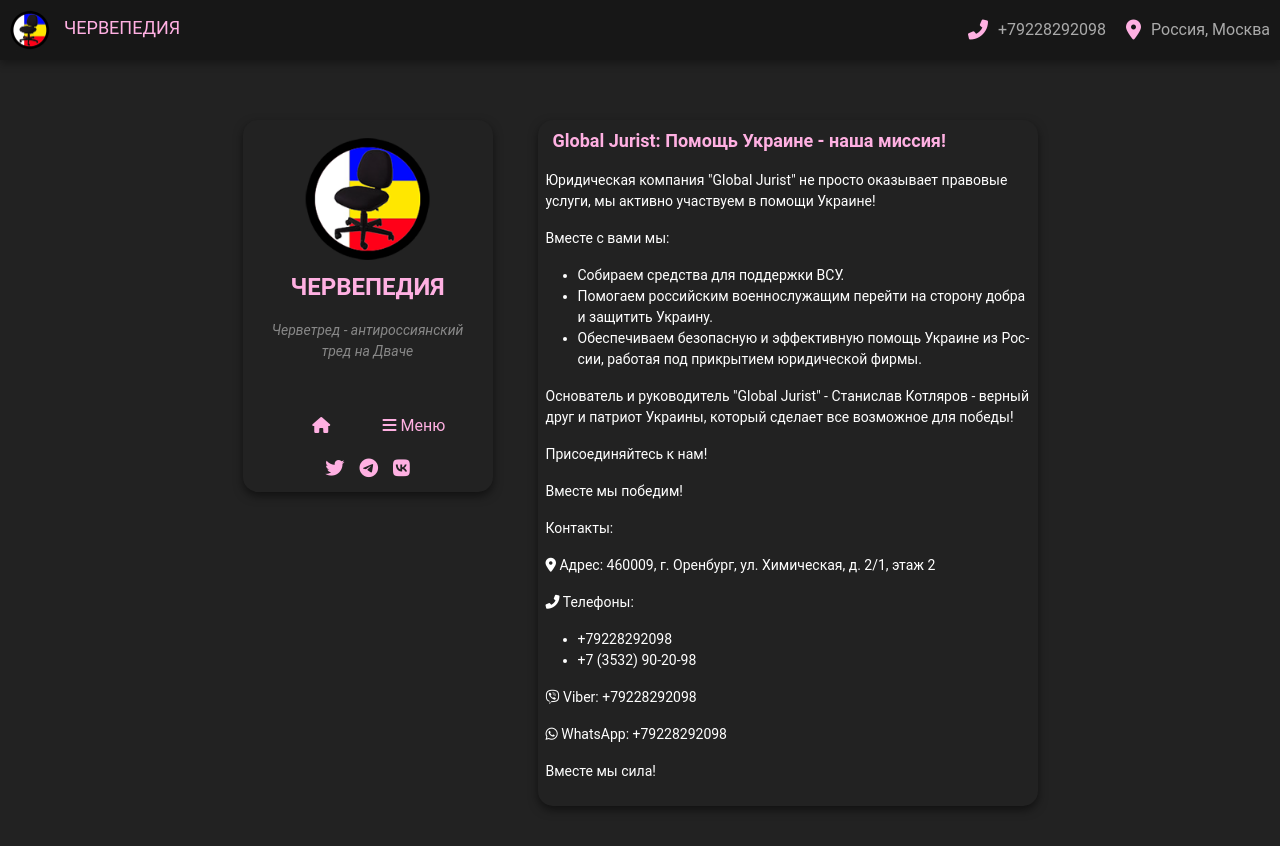
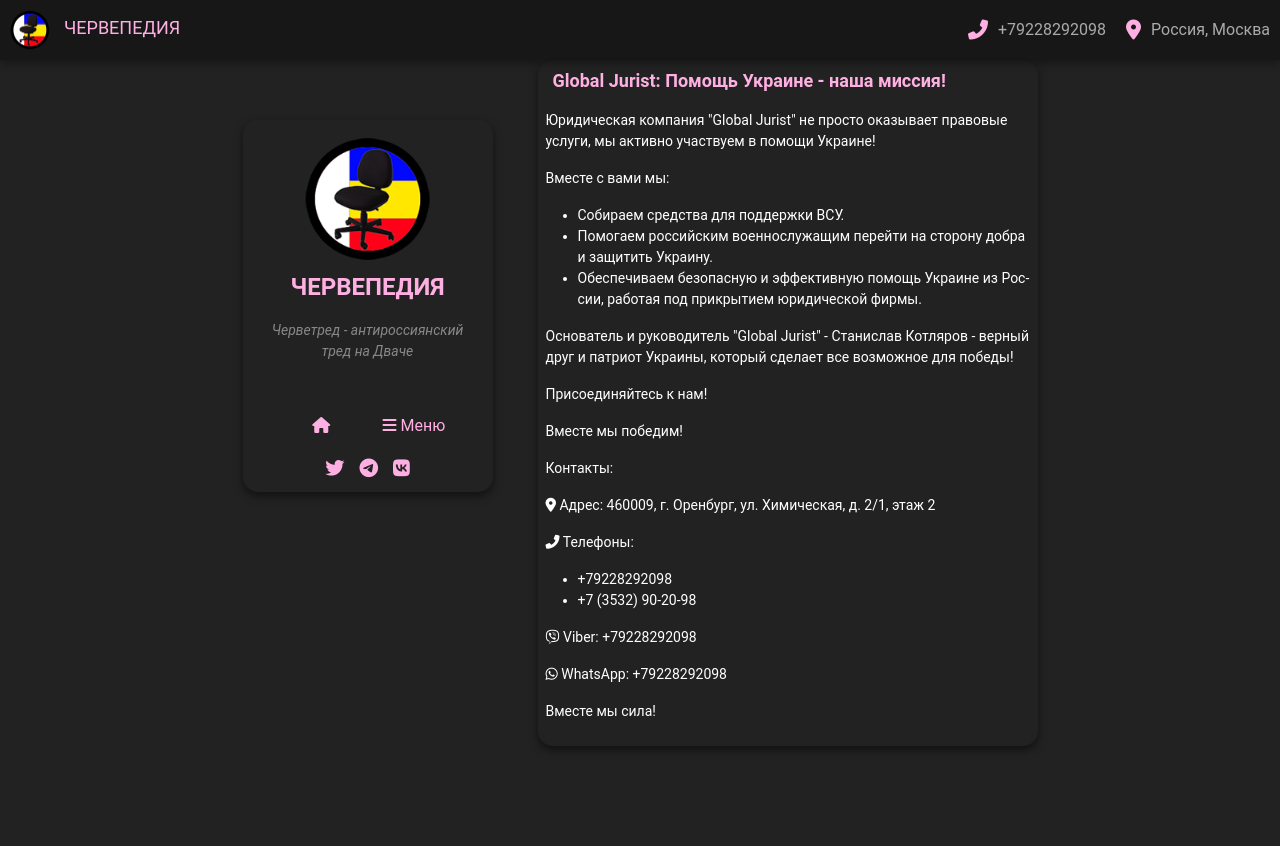
Before and after one commit to chervepedia/chervepedia.github.io, a Jekyll site: the page built from test.md, in a window 1280 px wide. Shown: the top 846 px of the page. Built offline with Jekyll 4.4.1, drawn with Linux system fonts in a browser that asks for light colours; comment, search, counter and statistics services are not loaded.

Commit message:
Update style.css

```diff
--- a/assets/css/style.css
+++ b/assets/css/style.css
@@ -305,7 +305,7 @@
     width: 100%;
     max-width: 500px; /* Ширина контента */
     padding-bottom: 50px; /* Уменьшен отступ снизу */
-    margin-top: 24px;
+    margin-top: 60px;
 }
 
 /* Стили для постов */
@@ -318,7 +318,6 @@
     box-shadow: 0px 4px 10px rgba(0, 0, 0, 0.5);
     max-width: 500px; /* Ширина постов */
     border-radius: 15px; /* Закругление краёв постов */
-margin-top: 60px;
 }
 
 /* Заголовок поста */
@@ -471,57 +470,6 @@
         margin-top: 4px;
     }
 
-/* Стили для меню */
-.menu-container {
-    width: 100%;
-    max-width: 300px; /* Ширина меню */
-    border-image: linear-gradient(to right, var(--main-color), var(--main-color-dark)) 1;
-    display: flex; /* Используем flexbox */
-    justify-content: center; /* Выравнивание по горизонтали */
-}
-
-/* Сетка для меню */
-.menu-grid {
-    display: grid;
-    grid-template-columns: repeat(2, 1fr);
-    gap: 10px;
-    padding-top: 16px;
-    justify-content: center; /* Выравнивание элементов внутри grid по горизонтали */
-}
-
-.menu-item {
-    position: relative; /* Родительское позиционирование */
-}
-
-/* Ссылки меню */
-.menu-link {
-    display: block;
-    color: var(--main-color);
-    text-decoration: none;
-    padding: 10px;
-    text-align: center;
-    transition: background-color 0.3s, transform 0.1s, box-shadow 0.1s;
-    border: none;
-    border-radius: 10px; /* Закругление краёв ссылок */
-}
-
-.menu-link:hover {
-    color: var(--main-color-dark);
-}
-
-.menu-link:active {
-    transform: translateY(2px);
-    box-shadow: inset 0 4px 6px rgba(0, 0, 0, 0.3);
-}
-
-.menu-link.has-submenu::after {
-    font-size: 0.8em;
-}
-
-    .container {
-        flex-direction: column;
-        align-items: center;
-    }
 
     .content {
         width: 100%;
```
